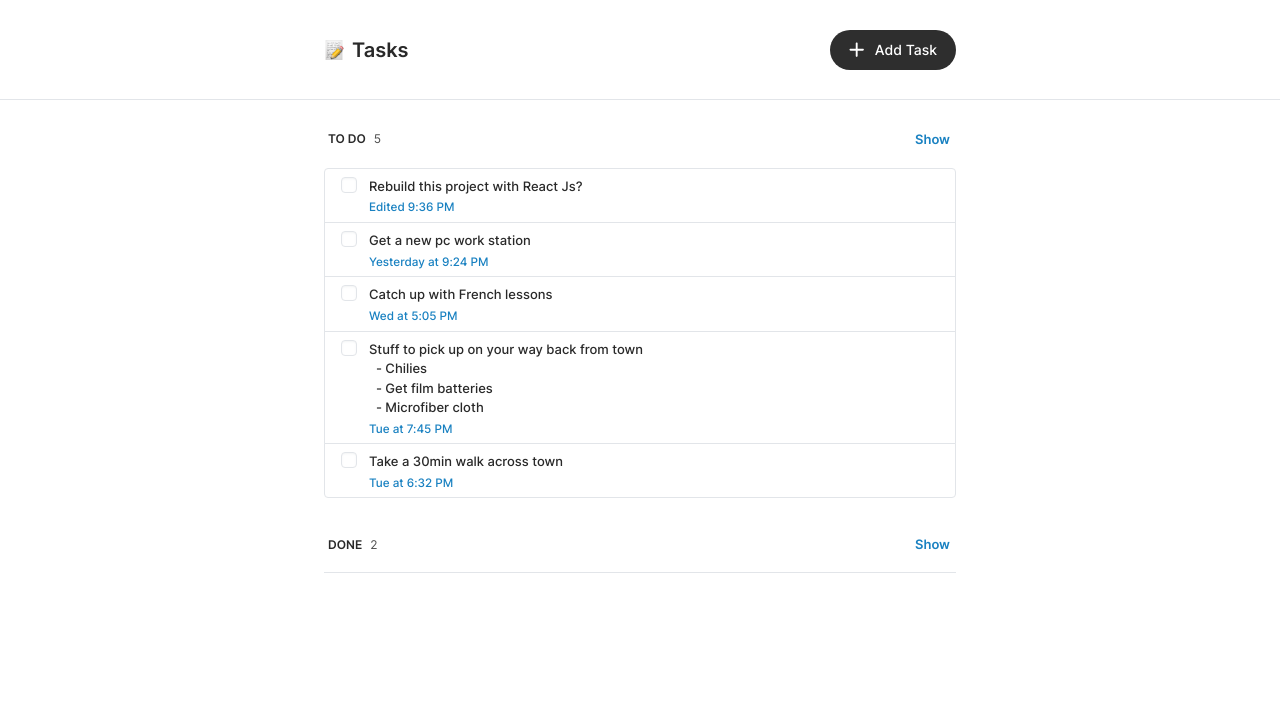
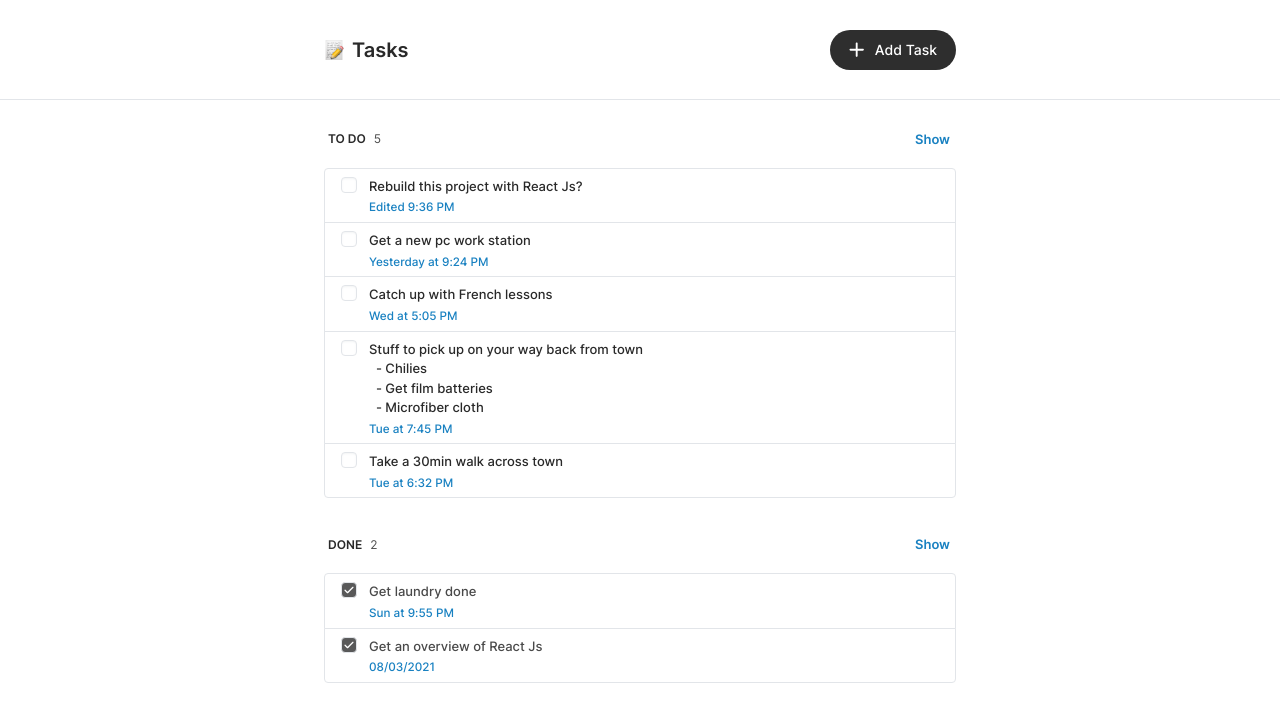
Before and after one commit to HabibOsaye/to-do, a website built with Parcel: page index.html in a window 1280 px wide. Built offline with nearby package versions, Linux system fonts and the light colour scheme.

Commit message:
Update TEMP collapsed states

```diff
--- a/index.html
+++ b/index.html
@@ -64,7 +64,7 @@
           </div>
         </div>
       </section>
-      <section data-task-tab="done" class="container collapse">
+      <section data-task-tab="done" class="container">
         <div class="task-header">
           <span>Done<span data-counter></span></span>
           <button data-option="toggle-view" class="toggle-view">Show</button>
--- a/src/js/temp.js
+++ b/src/js/temp.js
@@ -8,7 +8,7 @@ const TEMP = {
 			collapsed: false,
 		},
 		done: {
-			collapsed: false,
+			collapsed: true,
 		},
 	},
 	tasks: [
```
